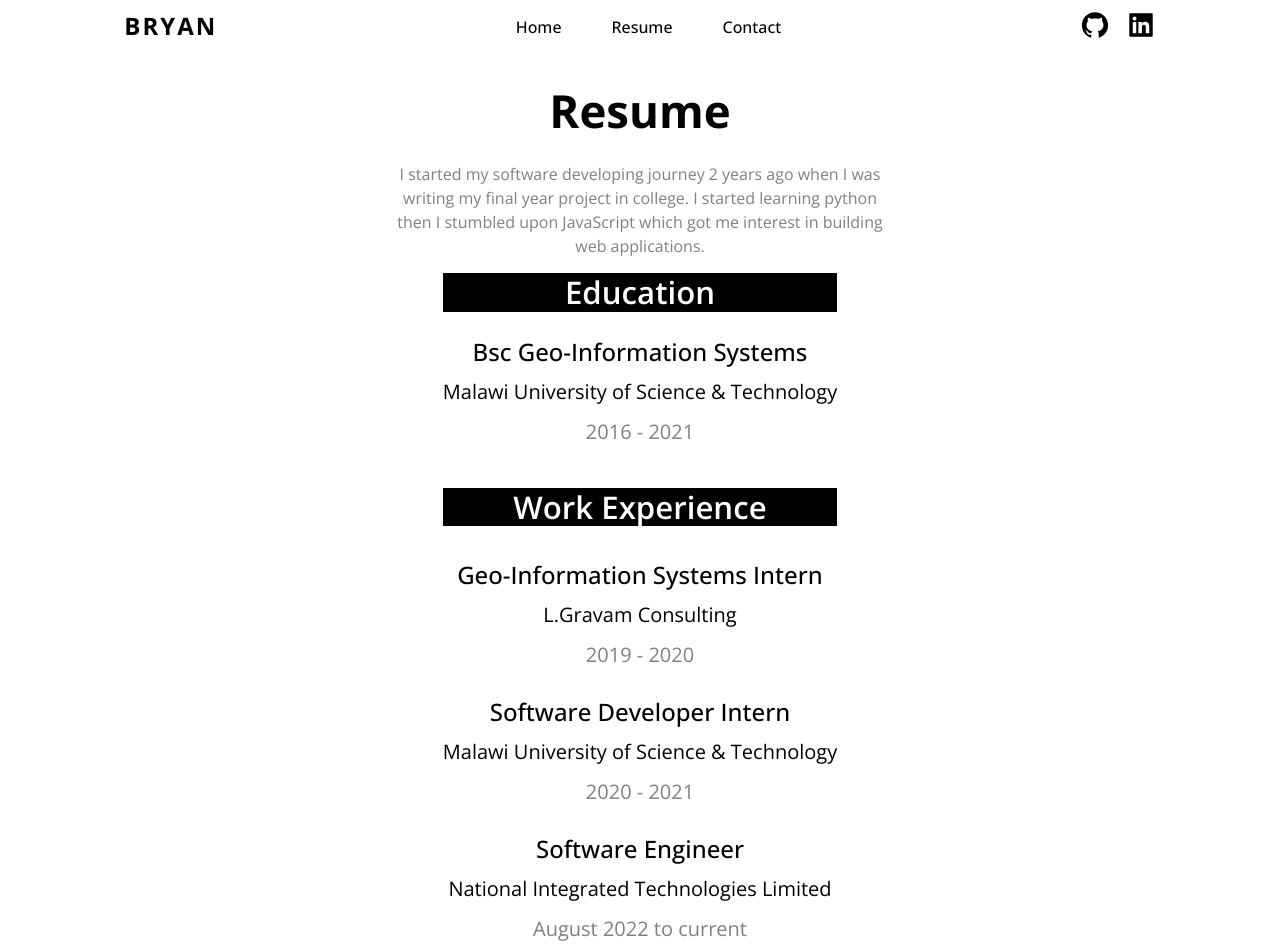
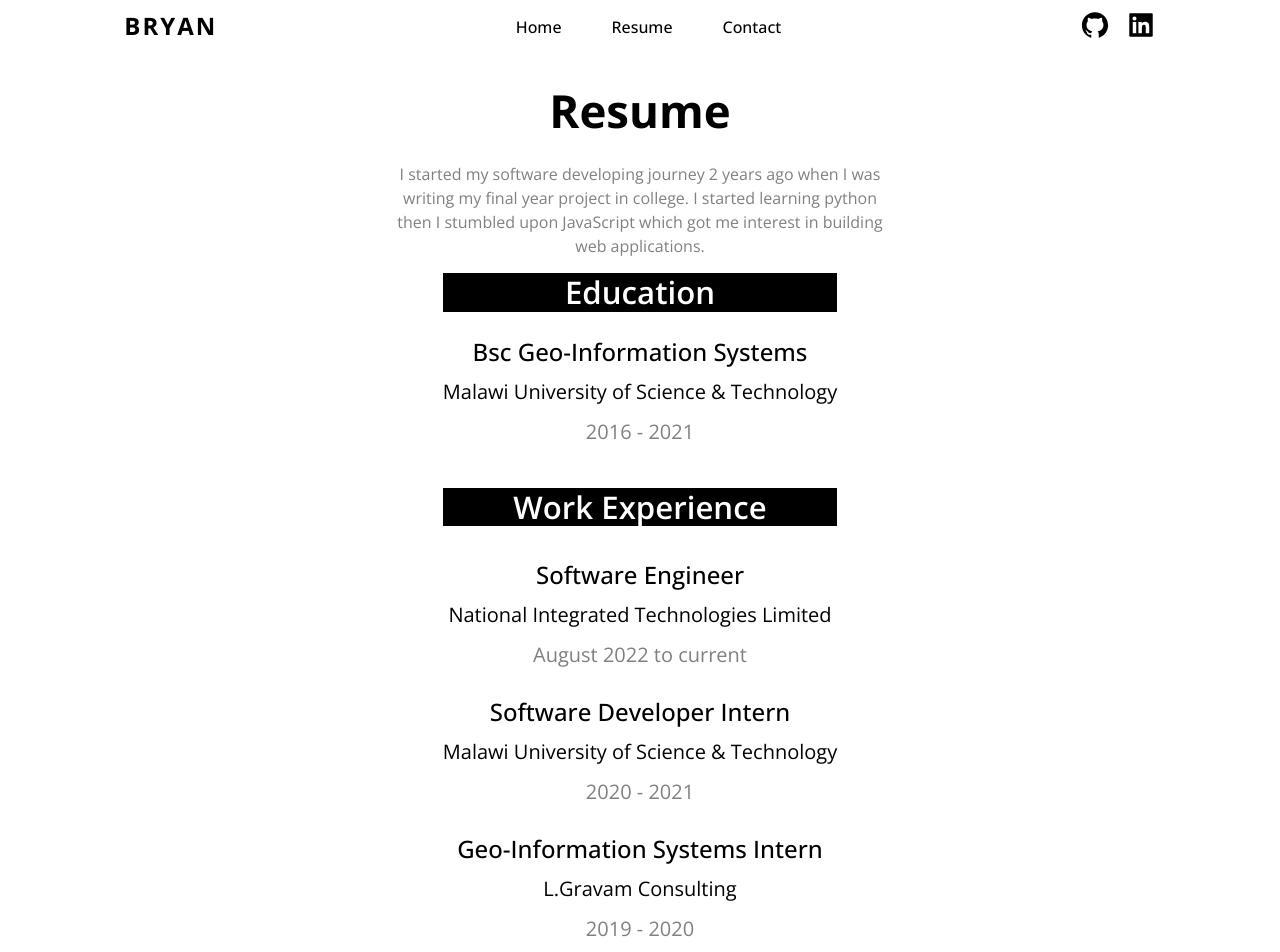
Before and after one commit to GISSIAH/bryan-portfolio, a Next.js app: page /resume in a window 1280 px wide. Shown: the top 952 px of the page. Built offline with nearby package versions, Linux system fonts and the light colour scheme.

Commit message:
Update resume.js

```diff
--- a/pages/resume.js
+++ b/pages/resume.js
@@ -62,21 +62,25 @@ export default function resume() {
           >
             Work Experience
           </Typography>
-          <ResumeItem
-            title="Geo-Information Systems Intern"
-            place="L.Gravam Consulting"
-            date="2019 - 2020"
+<ResumeItem
+            title="Software Engineer"
+            place="National Integrated Technologies Limited"
+            date="August 2022 to current"
           />
           <ResumeItem
             title="Software Developer Intern"
             place="Malawi University of Science & Technology"
             date="2020 - 2021"
           />
+
+
           <ResumeItem
-            title="Software Engineer"
-            place="National Integrated Technologies Limited"
-            date="August 2022 to current"
+            title="Geo-Information Systems Intern"
+            place="L.Gravam Consulting"
+            date="2019 - 2020"
           />
+
+
         </div>
         <div className={styles.skills}>
           <Typography
```
